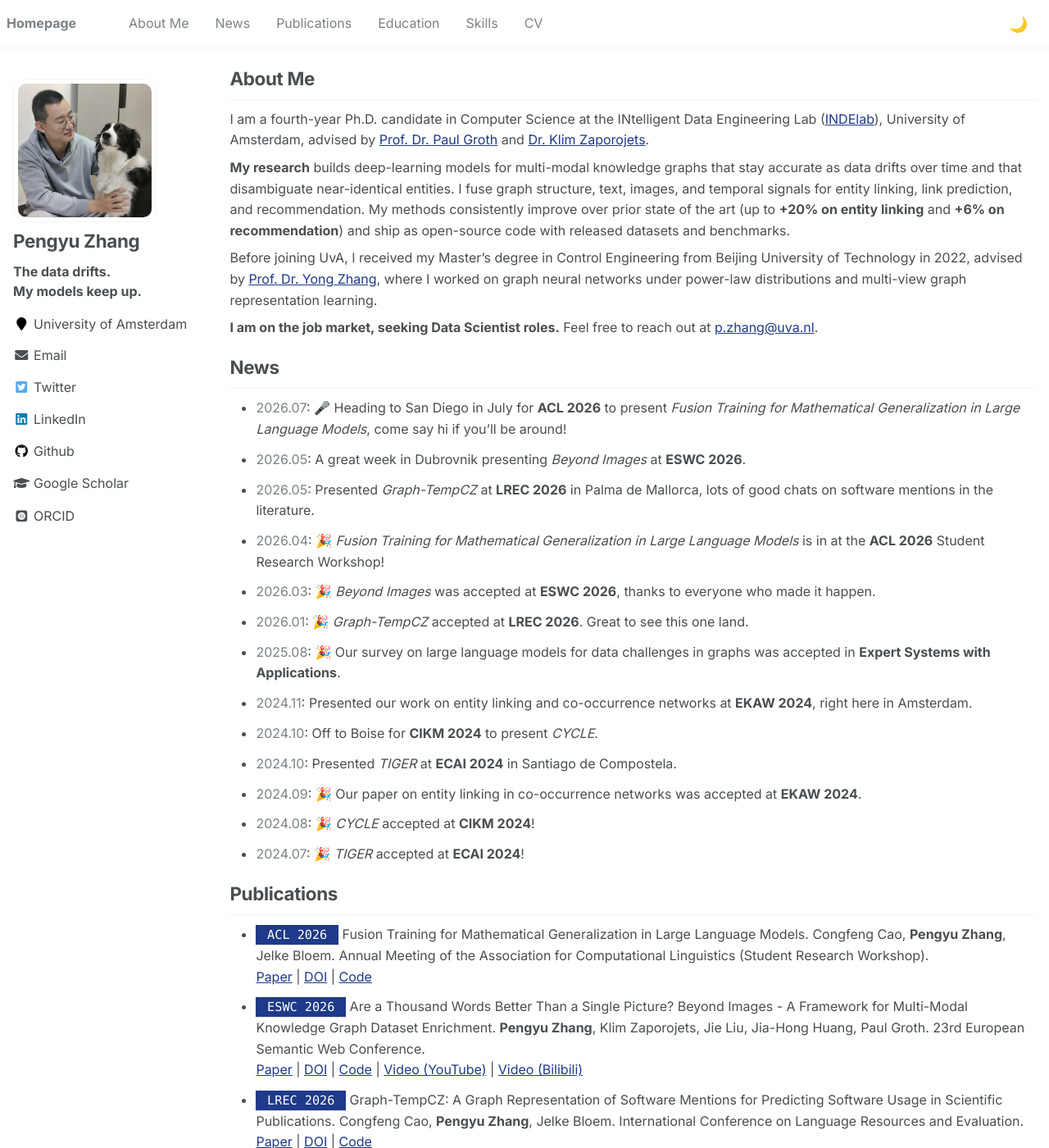
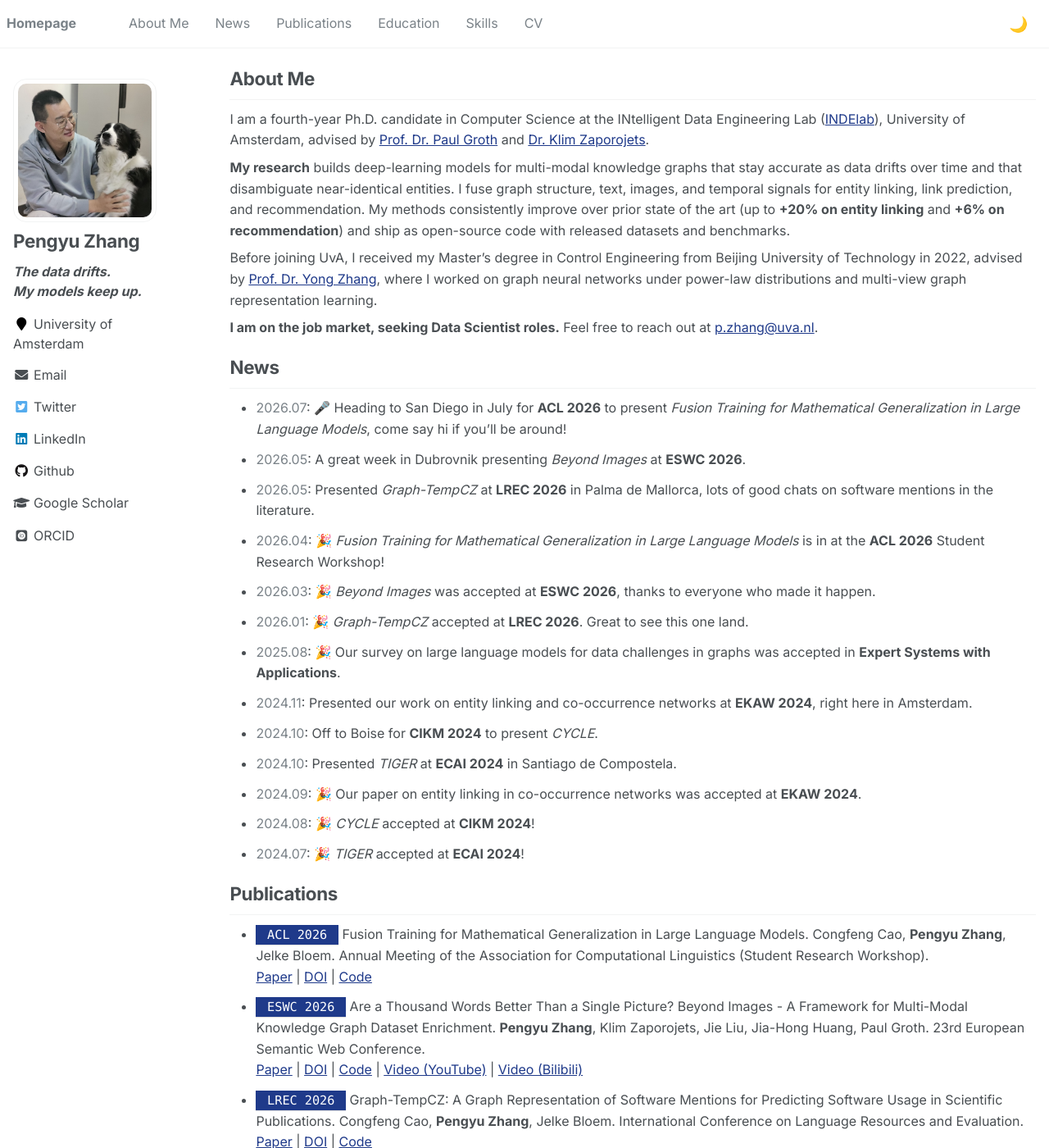
Before and after one commit to pengyu-zhang/pengyu-zhang.github.io, a Jekyll site: the page built from _pages/about.md, in a window 1280 px wide and 1400 px high. Shown: the whole window at 82% size. Built offline with Jekyll 4.4.1, drawn with Linux system fonts in a browser that asks for light colours; some web fonts are replaced.

Commit message:
Add sticky frosted-glass header, back-to-top button, and UI refinements
- Make the top nav a sticky, frosted-glass (backdrop-filter) bar
- Add a floating back-to-top button
- Italicize the sidebar tagline so it reads as a distinct motto
- Let narrow-screen sidebar text wrap (fixes 'University of Amsterdam' overlap)
- Tune smooth-scroll offset to clear the sticky header
- Add .gitignore for _site and local dev files

Co-Authored-By: Claude Opus 4.8 <noreply@anthropic.com>

```diff
--- a/_includes/author-profile.html
+++ b/_includes/author-profile.html
@@ -17,7 +17,7 @@
     <!-- <button class="btn btn--inverse">More Info & Contact</button> -->
     <ul class="author__urls social-icons">
       {% if site.description %}
-        <li><div style="white-space: normal; margin-top: 0.75em; margin-bottom: 1em;"><strong>{{ site.description | replace: ". ", ".<br>" }}</strong></div></li>
+        <li><div style="white-space: normal; margin-top: 0.75em; margin-bottom: 1em;"><strong class="author__tagline">{{ site.description | replace: ". ", ".<br>" }}</strong></div></li>
       {% endif %}
       {% if author.location %}
         <li><i class="fa fa-fw fa-map-marker" aria-hidden="true"></i> {{ author.location }}</li>
--- a/_layouts/default.html
+++ b/_layouts/default.html
@@ -27,6 +27,8 @@ layout: compress
       </article>
     </div>
 
+    <button type="button" id="back-to-top" class="back-to-top" aria-label="Back to top" title="Back to top">&uarr;</button>
+
     {% include scripts.html %}
 
   </body>
--- a/_sass/_sidebar.scss
+++ b/_sass/_sidebar.scss
@@ -234,7 +234,8 @@
   }
 
   li {
-    white-space: nowrap;
+    white-space: normal;
+    overflow-wrap: break-word;
   }
 
   a {
--- a/_sass/_theme.scss
+++ b/_sass/_theme.scss
@@ -16,6 +16,9 @@
   --muted:          #{$gray};
   --border:         #{$lighter-gray};
   --code-bg:        #fafafa;
+
+  /* frosted sticky header */
+  --header-bg:      rgba(255, 255, 255, 0.8);
 
   /* conference badges */
   --badge-bg:       var(--accent);
@@ -92,6 +95,7 @@ li em:first-child {
   --muted:          #969ba3;
   --border:         #2a2f37;
   --code-bg:        #1b1e24;
+  --header-bg:      rgba(20, 22, 26, 0.8);
 
   --badge-bg:       #3a5bd0;
   --badge-text:     #ffffff;
@@ -101,10 +105,9 @@ li em:first-child {
 
   /* surfaces the base theme hard-codes to light values */
   .masthead {
-    background-color: var(--bg);
     border-bottom-color: var(--border);
   }
-  .greedy-nav { background: var(--bg); }
+  .greedy-nav { background: transparent; }
   .greedy-nav a { color: var(--text); }
   .greedy-nav .hidden-links {
     background: var(--bg);
@@ -123,9 +126,70 @@ li em:first-child {
 }
 
 /* ==========================================================================
+   STICKY HEADER + ANCHOR OFFSET + SMOOTH SCROLL + BACK-TO-TOP
+   ========================================================================== */
+
+/* Keep the top nav pinned while scrolling. (position:sticky also serves as the
+   positioning context for the absolutely-positioned .theme-toggle button.) */
+.masthead {
+  position: sticky;
+  top: 0;
+  z-index: 30;
+  /* frosted-glass effect (Apple-style): translucent background + blur.
+     The base theme animates the masthead (opacity fade); that animation
+     breaks backdrop-filter compositing in Chromium, so disable it here. */
+  animation: none;
+  background-color: var(--header-bg);
+  -webkit-backdrop-filter: saturate(180%) blur(16px);
+          backdrop-filter: saturate(180%) blur(16px);
+}
+
+/* The inner nav has its own opaque white background which would cover the
+   middle of the frosted bar — make it transparent so the blur shows through. */
+.greedy-nav { background: transparent; }
+
+/* Make anchored headings land below the sticky header instead of under it.
+   The jquery smooth-scroll plugin (main.min.js, offset:-70) handles nav clicks;
+   scroll-margin-top covers native jumps / direct #hash loads. The template's
+   old :before spacer is neutralised here so the two don't stack. */
+h1 { scroll-margin-top: 70px; }
+h1:before, .anchor:before {
+  height: 0;
+  margin-top: 0;
+}
+
+/* Floating back-to-top button */
+.back-to-top {
+  position: fixed;
+  bottom: 1.5em;
+  right: 1.5em;
+  z-index: 40;
+  width: 2.6em;
+  height: 2.6em;
+  padding: 0;
+  border: 0;
+  border-radius: 50%;
+  background: var(--accent);
+  color: var(--selection-text);
+  font-size: 1.1em;
+  line-height: 1;
+  cursor: pointer;
+  box-shadow: 0 2px 10px rgba(0, 0, 0, 0.28);
+  opacity: 0;
+  visibility: hidden;
+  transform: translateY(8px);
+  transition: opacity 0.2s ease, transform 0.2s ease, visibility 0.2s ease, background 0.2s ease;
+}
+.back-to-top.is-visible {
+  opacity: 1;
+  visibility: visible;
+  transform: translateY(0);
+}
+.back-to-top:hover { background: var(--accent-hover); }
+
+/* ==========================================================================
    THEME TOGGLE BUTTON (in the masthead)
    ========================================================================== */
-.masthead { position: relative; }
 
 .theme-toggle {
   position: absolute;
@@ -141,3 +205,8 @@ li em:first-child {
   cursor: pointer;
   color: inherit;
 }
+
+/* Tagline under the name — italic so it reads as a distinct motto */
+.author__tagline {
+  font-style: italic;
+}
```
Also changed, not shown: _includes/scripts.html (+13 -0 lines), assets/js/main.min.js, 1 other file.
